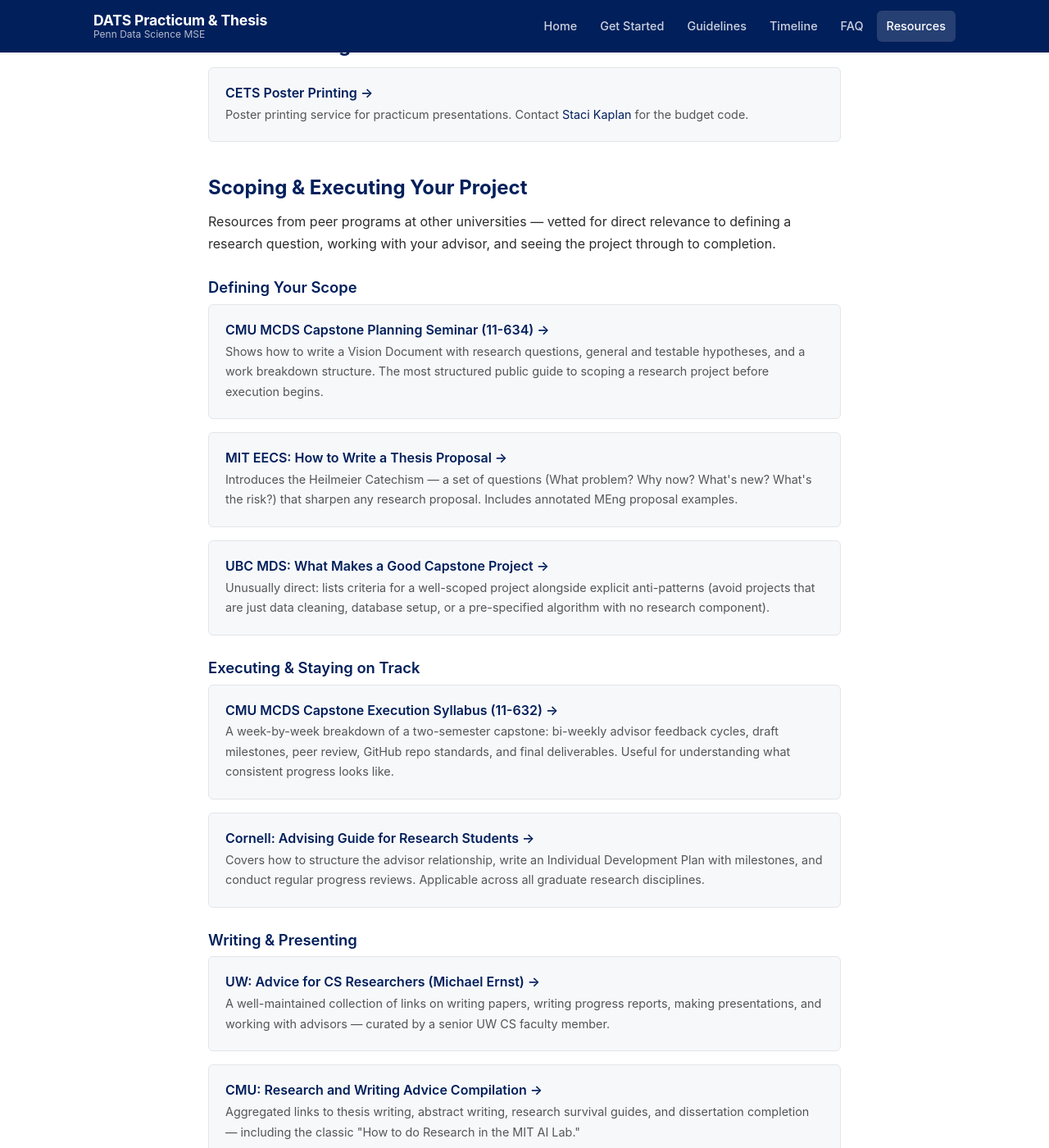
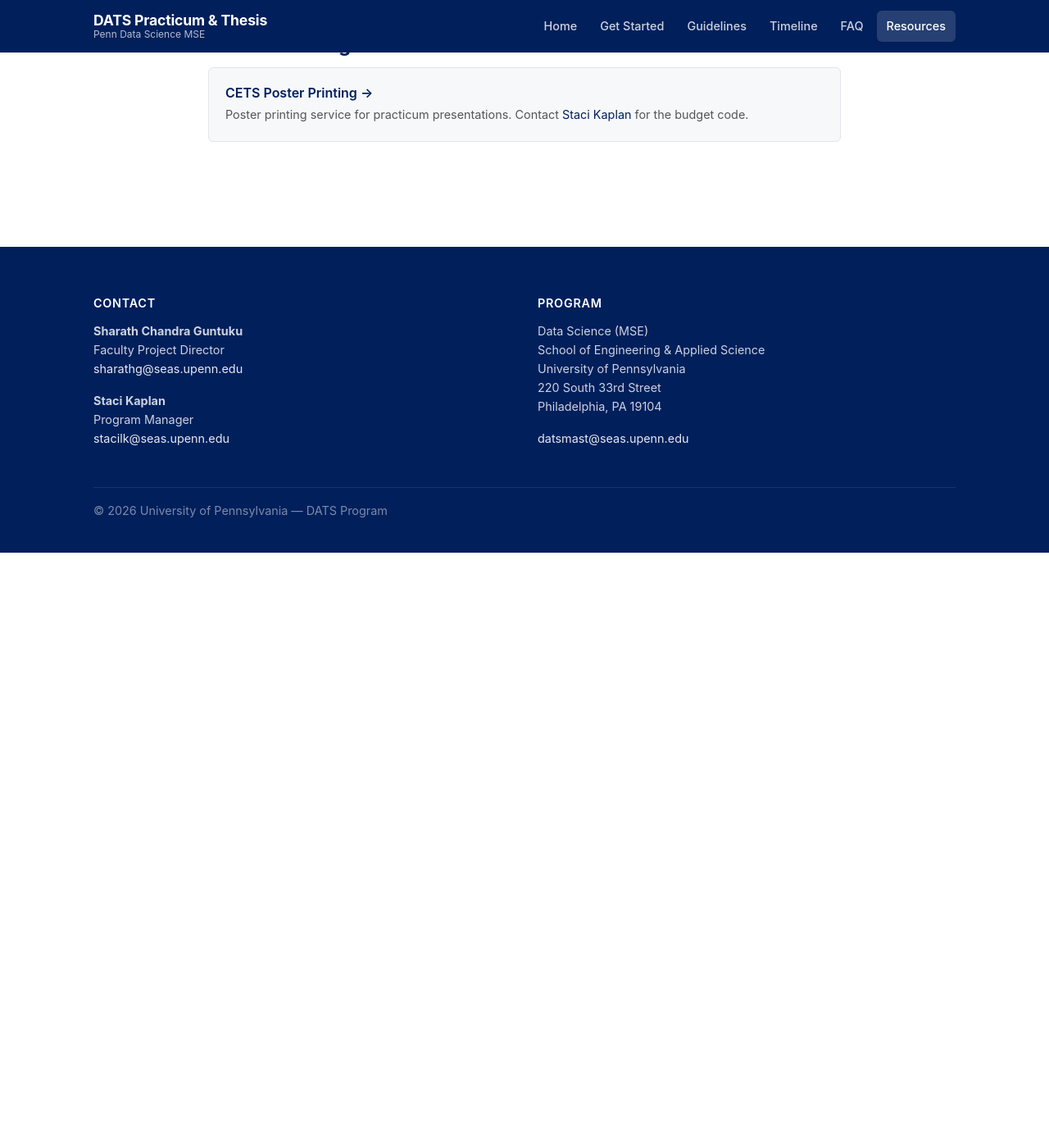
Before and after one commit to chandrasg/dats-projects, a Jekyll site: the page built from pages/resources.md, in a window 1280 px wide and 1400 px high, scrolled down 1381 px. Shown: the whole window at 82% size. Built offline with Jekyll 4.4.1, drawn with Linux system fonts in a browser that asks for light colours; after the commit the page ends 2055 px from its top, so only the background shows below that.

Commit message:
Remove scoping/execution resources section pending further vetting
Co-Authored-By: Claude Sonnet 4.6 <noreply@anthropic.com>

```diff
--- a/pages/resources.md
+++ b/pages/resources.md
@@ -65,48 +65,3 @@ permalink: /resources/
 <h4><a href="https://cets.seas.upenn.edu/answers/posters.html" target="_blank">CETS Poster Printing &rarr;</a></h4>
 <p>Poster printing service for practicum presentations. Contact <a href="mailto:{{ site.data.contacts.program_manager.email }}">{{ site.data.contacts.program_manager.name }}</a> for the budget code.</p>
 </div>
-
-## Scoping & Executing Your Project
-
-Resources from peer programs at other universities — vetted for direct relevance to defining a research question, working with your advisor, and seeing the project through to completion.
-
-### Defining Your Scope
-
-<div class="resource-card">
-<h4><a href="https://mcds-cmu.github.io/11634/s24/syllabus/" target="_blank">CMU MCDS Capstone Planning Seminar (11-634) &rarr;</a></h4>
-<p>Shows how to write a Vision Document with research questions, general and testable hypotheses, and a work breakdown structure. The most structured public guide to scoping a research project before execution begins.</p>
-</div>
-
-<div class="resource-card">
-<h4><a href="https://mitcommlab.mit.edu/eecs/commkit/thesis-proposal/" target="_blank">MIT EECS: How to Write a Thesis Proposal &rarr;</a></h4>
-<p>Introduces the Heilmeier Catechism — a set of questions (What problem? Why now? What's new? What's the risk?) that sharpen any research proposal. Includes annotated MEng proposal examples.</p>
-</div>
-
-<div class="resource-card">
-<h4><a href="https://masterdatascience.ubc.ca/employers/capstone-project" target="_blank">UBC MDS: What Makes a Good Capstone Project &rarr;</a></h4>
-<p>Unusually direct: lists criteria for a well-scoped project alongside explicit anti-patterns (avoid projects that are just data cleaning, database setup, or a pre-specified algorithm with no research component).</p>
-</div>
-
-### Executing & Staying on Track
-
-<div class="resource-card">
-<h4><a href="https://mcds-cmu.github.io/11632/f24/syllabus/" target="_blank">CMU MCDS Capstone Execution Syllabus (11-632) &rarr;</a></h4>
-<p>A week-by-week breakdown of a two-semester capstone: bi-weekly advisor feedback cycles, draft milestones, peer review, GitHub repo standards, and final deliverables. Useful for understanding what consistent progress looks like.</p>
-</div>
-
-<div class="resource-card">
-<h4><a href="https://gradschool.cornell.edu/academic-progress/opportunities-resources-support/advising-guide-for-research-students-2025/" target="_blank">Cornell: Advising Guide for Research Students &rarr;</a></h4>
-<p>Covers how to structure the advisor relationship, write an Individual Development Plan with milestones, and conduct regular progress reviews. Applicable across all graduate research disciplines.</p>
-</div>
-
-### Writing & Presenting
-
-<div class="resource-card">
-<h4><a href="https://homes.cs.washington.edu/~mernst/advice/" target="_blank">UW: Advice for CS Researchers (Michael Ernst) &rarr;</a></h4>
-<p>A well-maintained collection of links on writing papers, writing progress reports, making presentations, and working with advisors — curated by a senior UW CS faculty member.</p>
-</div>
-
-<div class="resource-card">
-<h4><a href="http://www.cs.cmu.edu/~mleone/how-to.html" target="_blank">CMU: Research and Writing Advice Compilation &rarr;</a></h4>
-<p>Aggregated links to thesis writing, abstract writing, research survival guides, and dissertation completion — including the classic "How to do Research in the MIT AI Lab."</p>
-</div>
```
